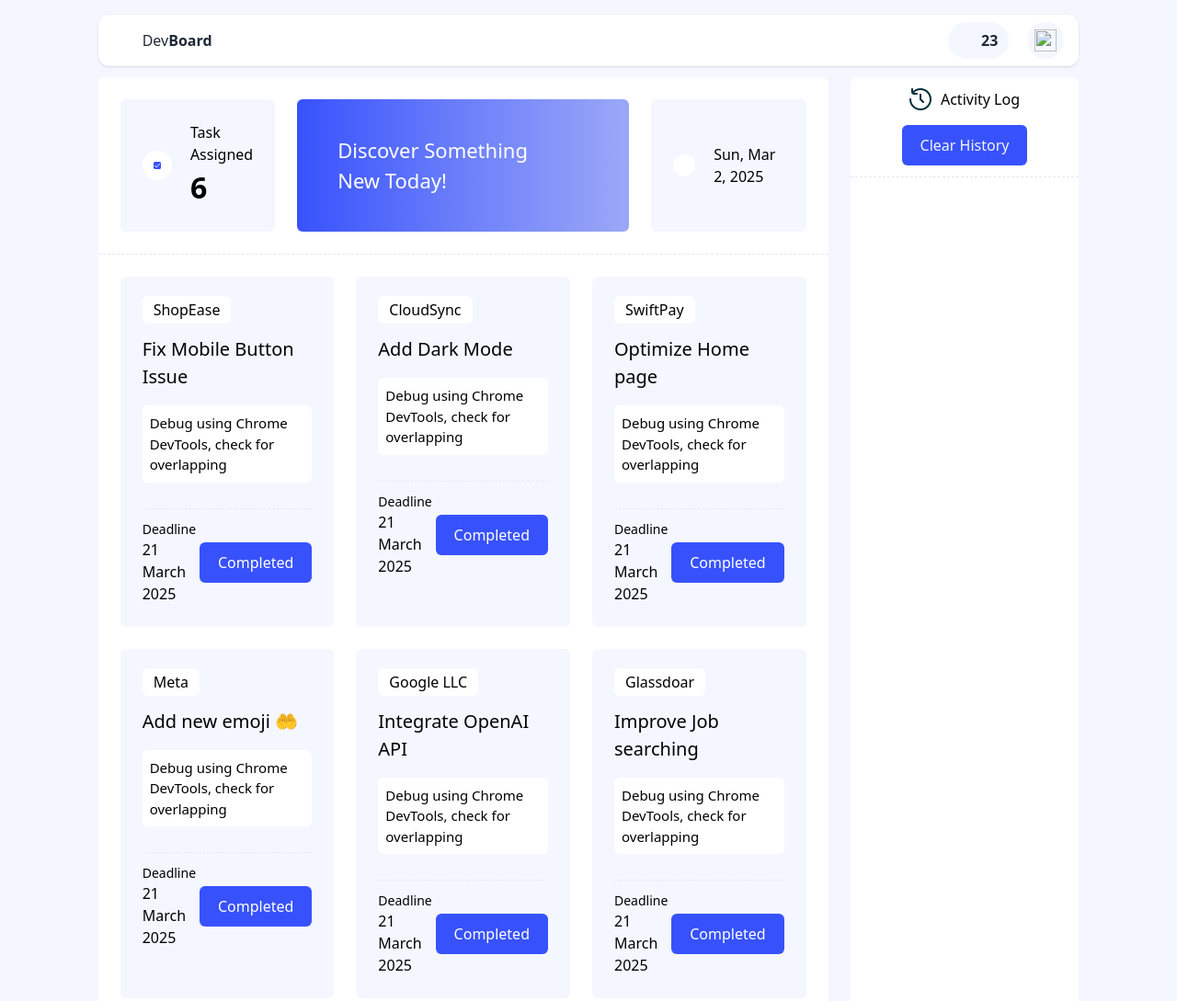
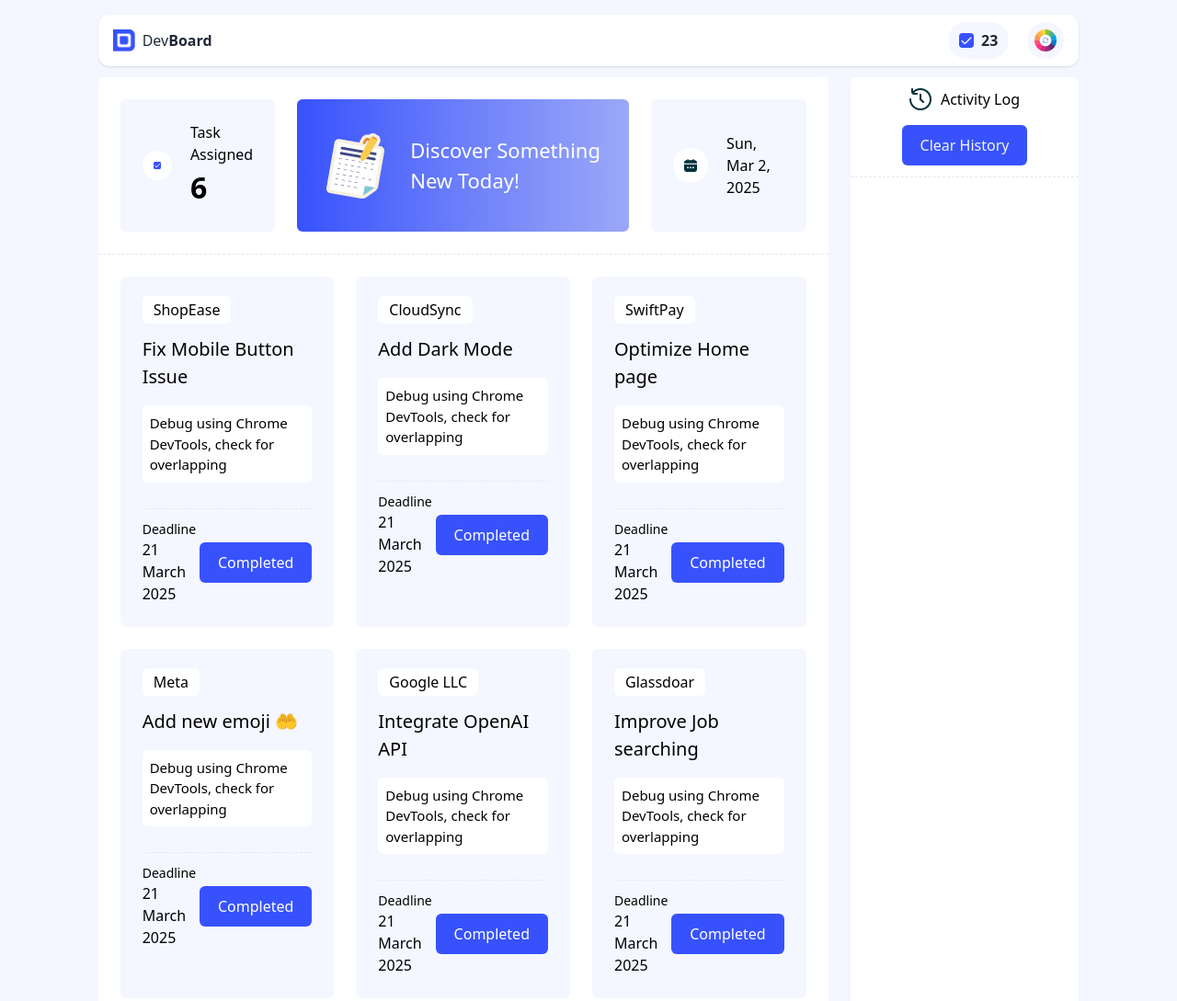
Before and after one commit to hasinahsanul/Assignment-05, a plain HTML site: page index.html in a window 1280 px wide. Shown: the whole page at 92% size. Drawn offline with nearby package versions, Linux system fonts and the light colour scheme; the site is published under a folder, as on GitHub Pages, so addresses that start at the root find nothing.

Commit message:
some bugs fixed

```diff
--- a/blog.html
+++ b/blog.html
@@ -19,10 +19,10 @@
     <header class="w-[1152px] mx-auto">
       <nav class="flex justify-between bg-slate-50 p-4 rounded-md">
         <div class="flex items-center gap-1">
-          <img src="Image/logo.png" alt="" />
+          <img src="./assets/logo.png" alt="" />
           <p class="text-[30px]">Dev<span class="font-bold">Board</span></p>
         </div>
-        <a href="/index.html" id="back-btn" class="btn btn-primary font-bold text-white">
+        <a href="index.html" id="back-btn" class="btn btn-primary font-bold text-white">
           Back To Home
         </a>
       </nav>
@@ -91,6 +91,5 @@
       </div>
     </main>
 
-    <script src="js/blog.js"></script>
   </body>
 </html>
--- a/index.html
+++ b/index.html
@@ -21,7 +21,7 @@
       >
         <div class="logo flex gap-2">
           <div class="">
-            <img class="w-6" src="/assets/logo.png" alt="" />
+            <img class="w-6" src="./assets/logo.png" alt="" />
           </div>
           <h2>Dev<span class="font-bold">Board</span></h2>
         </div>
@@ -30,7 +30,7 @@
           <div
             class="flex items-center gap-2 py-2 px-3 bg-[#F4F7FF] rounded-full"
           >
-            <img class="w-4 h-4" src="/assets/checkbox.png" alt="" />
+            <img class="w-4 h-4" src="./assets/checkbox.png" alt="" />
             <h2 id="completed-task" class="font-bold">23</h2>
           </div>
 
@@ -41,7 +41,7 @@
             <img
               id="spin-color"
               class="w-6 h-6 active:animate-spin"
-              src="/assets/theme-btn.png"
+              src="./assets/theme-btn.png"
               alt=""
             />
           </div>
@@ -70,7 +70,7 @@
             href="blog.html"
             class="col-span-6 bg-gradient-to-r from-[#3752FD] via-[#6C7FFA] to-[#9BA8F8] text-white p-6 rounded-md flex gap-5 items-center"
           >
-            <div><img src="/assets/board.png" alt="" /></div>
+            <div><img src="./assets/board.png" alt="" /></div>
             <div>
               <p class="font-poppins text-[22px]">
                 Discover Something <br />
@@ -82,7 +82,7 @@
             class="col-span-3 bg-[#F4F7FF] p-6 rounded-md flex gap-5 items-center"
           >
             <div class="img p-3 bg-base-100 rounded-full">
-              <img src="/assets/calender.png" alt="" />
+              <img src="./assets/calender.png" alt="" />
             </div>
             <div>
               <p id="currentDate" class="font-poppins text-[16px]"></p>
@@ -301,7 +301,7 @@
         <div id="main-right-container" class="border-b border-dashed py-3">
           <div id="main-right-top-container" class="">
             <div class="flex justify-center items-center gap-2.5">
-              <img class="w-6 h-6" src="assets/activity.png" alt="" />
+              <img class="w-6 h-6" src="./assets/activity.png" alt="" />
               <h1>Activity Log</h1>
             </div>
             <div class="flex justify-center items-center mt-4">
```
